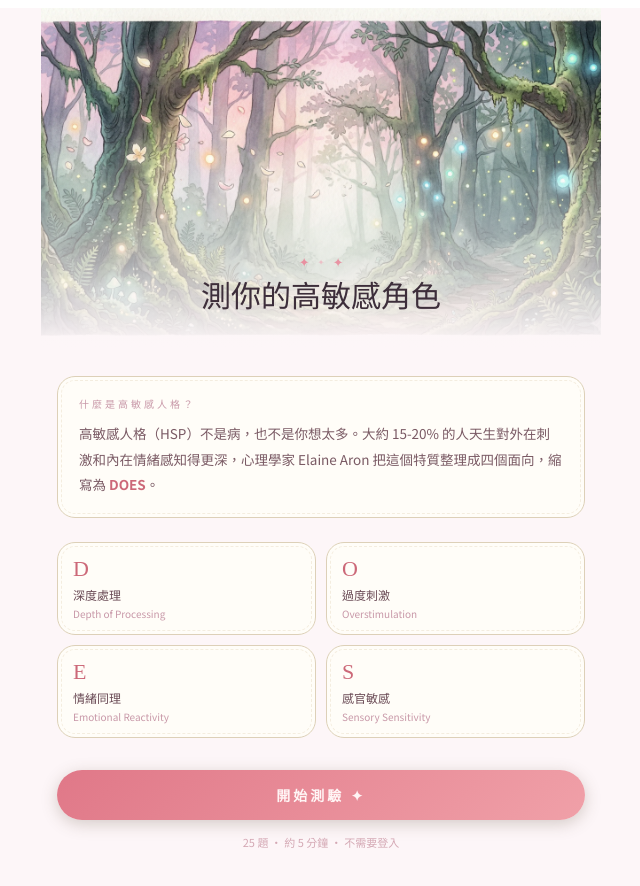
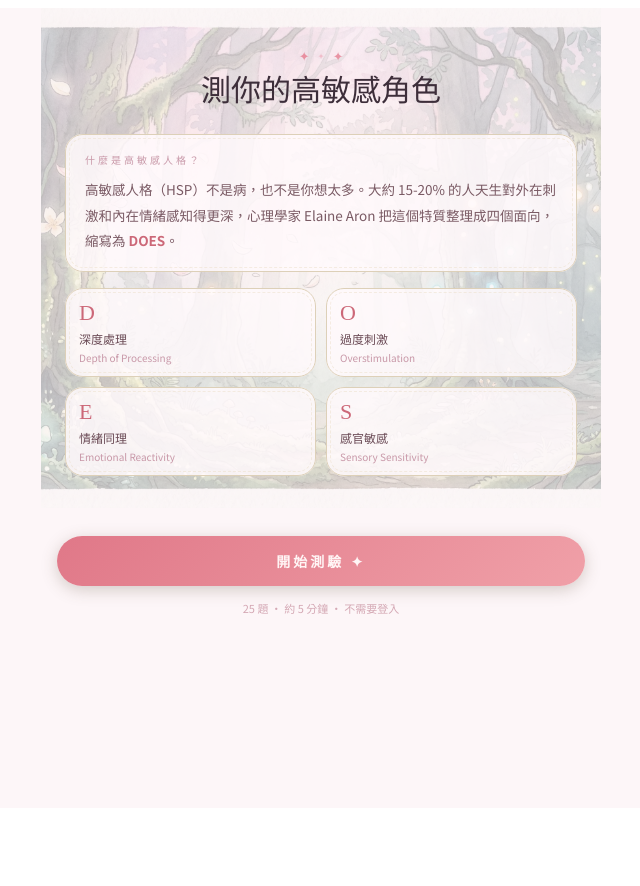
Before and after one commit to 83CC83/does-quiz, a Next.js app: page / in a window 1280 px wide. Shown: the top 886 px of the page, without its empty margins (319-959 px from the left). After the commit the page ends 816 px from the top, so only its background shows below. Built offline with nearby package versions, Linux system fonts and the light colour scheme; a web font is replaced by a local one.

Commit message:
adjust cover

```diff
--- a/app/page.jsx
+++ b/app/page.jsx
@@ -268,11 +268,12 @@ export default function DOESQuiz() {
         {/* ── INTRO ── */}
         {step === "intro" && (
           <div style={{ animation: "fadeUp 0.6s ease-out", paddingTop: 0 }}>
-            {/* cover image */}
-            <div style={{ width: "calc(100% + 32px)", marginLeft: -16, marginBottom: 28, overflow: "hidden", position: "relative" }}>
-              <img src="/images/cover.webp" alt="cover" style={{ width: "100%", height: 340, objectFit: "cover", objectPosition: "center top", display: "block" }} />
-              <div style={{ position: "absolute", bottom: 0, left: 0, right: 0, height: "70%", background: "linear-gradient(transparent, #fdf6f8)" }} />
-              <div style={{ position: "absolute", bottom: 32, left: 0, right: 0, textAlign: "center" }}>
+            {/* cover image with all content overlaid */}
+            <div style={{ width: "calc(100% + 32px)", marginLeft: -16, marginBottom: 28, overflow: "hidden", position: "relative",
+              backgroundImage: "url('/images/cover.webp')", backgroundSize: "cover", backgroundPosition: "center top" }}>
+              <div style={{ position: "absolute", inset: 0, background: "rgba(253,246,248,0.72)" }} />
+              <div style={{ position: "relative", display: "flex", flexDirection: "column", padding: "40px 24px 32px" }}>
+                <div style={{ textAlign: "center", marginBottom: 24 }}>
                   <div style={{ display: "flex", justifyContent: "center", alignItems: "center", gap: 10, marginBottom: 8 }}>
                     <span className="star1" style={{ fontSize: 10, color: "#e890a0" }}>✦</span>
                     <span className="star2" style={{ fontSize: 7, color: "#f0a8b8" }}>✦</span>
@@ -282,24 +283,25 @@ export default function DOESQuiz() {
                     測你的高敏感角色
                   </h1>
                 </div>
-            </div>
 
                 {/* sketch card */}
-            <div className="sketch-box" style={{ padding: "20px 22px", marginBottom: 24 }}>
+                <div className="sketch-box" style={{ padding: "18px 20px", marginBottom: 16, background: "rgba(255,250,252,0.85)" }}>
                   <p style={{ fontSize: 10, letterSpacing: 3, color: "#c898a8", margin: "0 0 10px", fontFamily: "Noto Sans TC, sans-serif" }}>什麼是高敏感人格？</p>
                   <p style={{ fontSize: "clamp(12px, 3.5vw, 13.5px)", color: "#7a5a64", lineHeight: 1.9, margin: 0, fontFamily: "Noto Sans TC, sans-serif" }}>
                     高敏感人格（HSP）不是病，也不是你想太多。大約 15-20% 的人天生對外在刺激和內在情緒感知得更深，心理學家 Elaine Aron 把這個特質整理成四個面向，縮寫為 <span style={{whiteSpace: "nowrap"}}><strong style={{color: "#cc6878"}}>DOES</strong></span>。
                   </p>
                 </div>
 
-            <div style={{ display: "grid", gridTemplateColumns: "1fr 1fr", gap: 10, marginBottom: 32 }}>
+                <div style={{ display: "grid", gridTemplateColumns: "1fr 1fr", gap: 10 }}>
                   {[["D","深度處理","Depth of Processing"],["O","過度刺激","Overstimulation"],["E","情緒同理","Emotional Reactivity"],["S","感官敏感","Sensory Sensitivity"]].map(([k,zh,en]) => (
-                <div key={k} className="sketch-box" style={{ padding: "14px 16px" }}>
+                    <div key={k} className="sketch-box" style={{ padding: "12px 14px", background: "rgba(255,250,252,0.85)" }}>
                       <p style={{ fontSize: 22, fontFamily: "LXGW WenKai TC, serif", color: "#cc6878", margin: "0 0 4px", letterSpacing: 1 }}>{k}</p>
                       <p style={{ fontSize: 12, color: "#6a4a55", margin: 0, fontFamily: "Noto Sans TC, sans-serif" }}>{zh}</p>
                       <p style={{ fontSize: 10, color: "#c898a8", margin: "3px 0 0", fontFamily: "Noto Sans TC, sans-serif" }}>{en}</p>
                     </div>
                   ))}
+                </div>
+              </div>
             </div>
 
             <button className="cta-btn" onClick={() => setTimeout(() => setStep("quiz"), 50)} style={{
```
Lines whose indentation alone changed are shown as unchanged.
